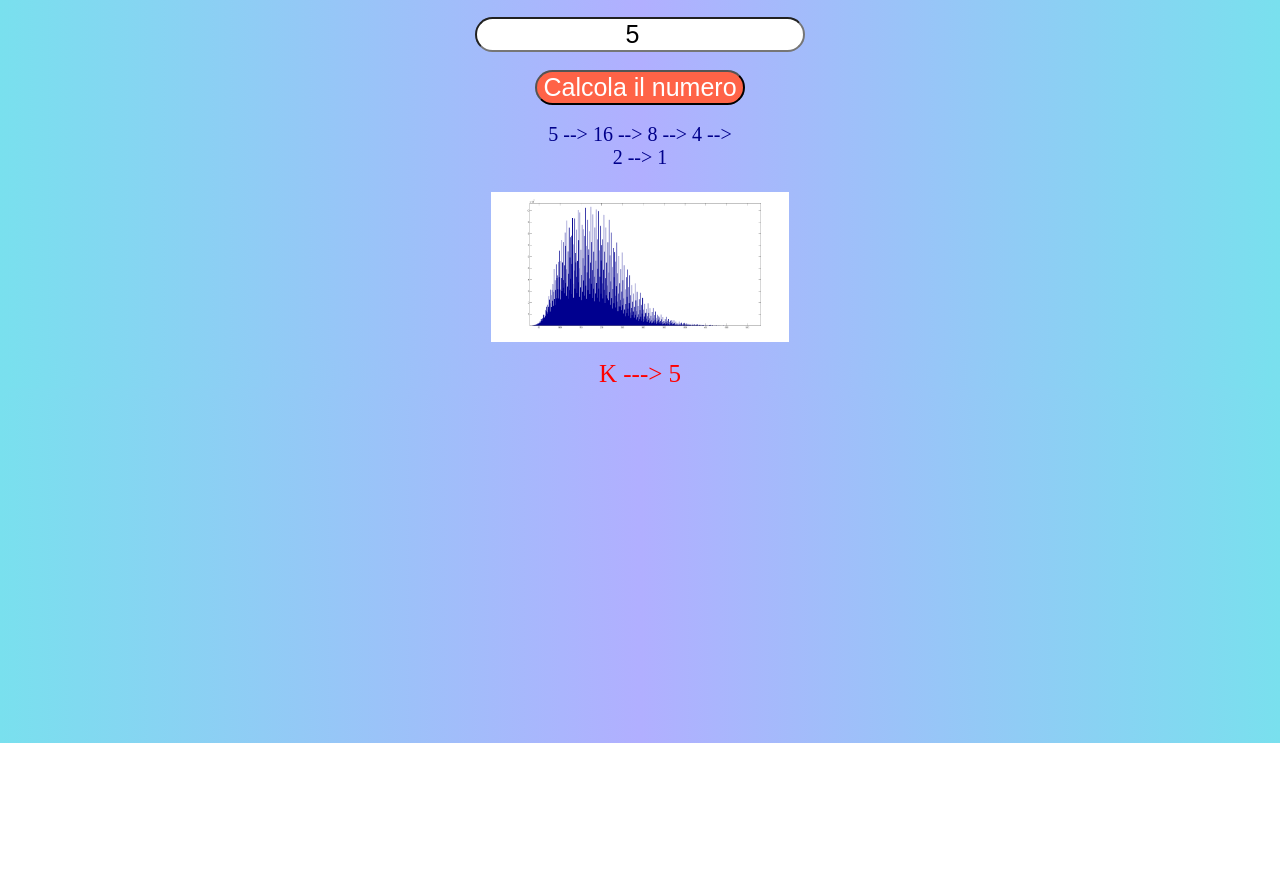
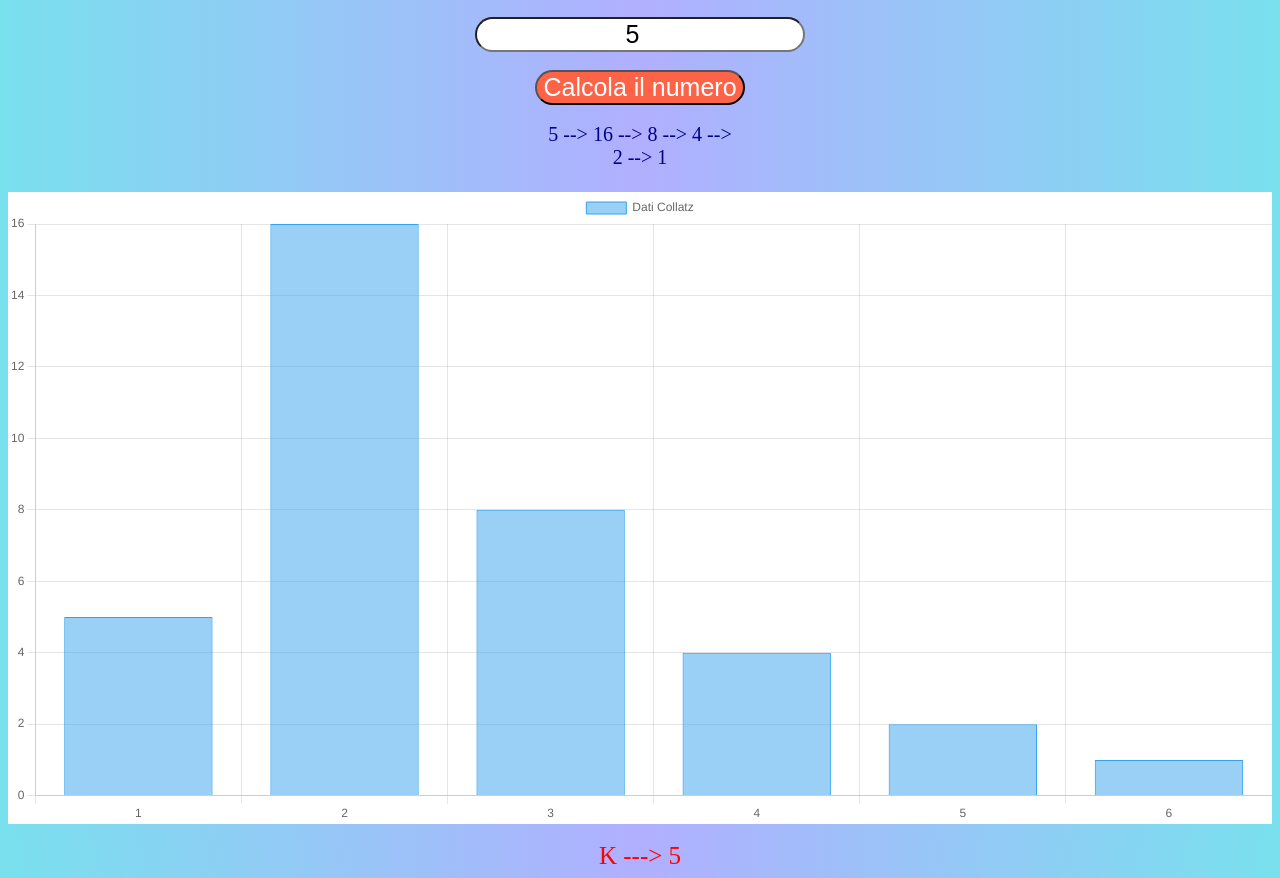
Before and after one commit to NicoMaker/Collatz, a plain HTML site: page index.html in a window 1280 px wide. Both pictures are taken after typing "5" into the empty fields and a click on the button "Calcola il numero". Shown: the part 57-935 px from the top of the page. Before the commit the page ends 800 px from the top, so only its background shows below. Drawn offline with nearby package versions, Linux system fonts and the light colour scheme.

Commit message:
Aggiunta Grafico Dinamico

```diff
--- a/Collatz.js
+++ b/Collatz.js
@@ -1,26 +1,51 @@
+document.getElementById("bar-chart").style.display = "none";
+document.getElementById("img").style.display = "block";
+
+let dati = {
+    labels: [],
+    datasets: [{
+        label: 'Dati Collatz',
+        borderWidth: 1,
+        data: []
+    }],
+};
+
+let myChart = null;
+
 function CalcolaCollatz() {
     let numero = InserisciNumero();
 
-    if (isNaN(numero) || (numero < 0)){
-        let StampaRisultato = "Inserisci numero valido";
+    if (isNaN(numero) || numero < 0 || numero === "") {
+        let StampaRisultato = "Inserisci un numero valido";
         let stampapassaggi = "";
 
         document.getElementById("passaggi").innerHTML = stampapassaggi;
         document.getElementById("risultato").innerHTML = StampaRisultato;
-    }
-    else {
+
+        document.getElementById("bar-chart").style.display = "none";
+        document.getElementById("img").style.display = "block";
+    } else {
+        document.getElementById("bar-chart").style.display = "block";
+        document.getElementById("img").style.display = "none";
+
         let risultato = CalcolaRisultato(numero);
 
         let StampaRisultato = "K ---> " + risultato;
-        document.getElementById("risultato").innerHTML = StampaRisultato
+        document.getElementById("risultato").innerHTML = StampaRisultato;
     }
 }
+
 
 let InserisciNumero = () => parseInt(document.getElementById("numero").value);
 
 function CalcolaRisultato(numero) {
+    dati.labels = [];
+    dati.datasets[0].data = [];
 
     let k = 0, passaggi = 0, stampaHTML = "";
+
+    dati.labels.push(passaggi + 1)
+    dati.datasets[0].data.push(numero)
 
     while (numero > 1) {
         passaggi++;
@@ -37,6 +62,8 @@ function CalcolaRisultato(numero) {
             numero = 3 * numero + 1;
             k++;
         }
+        dati.labels.push(passaggi + 1)
+        dati.datasets[0].data.push(numero)
     }
 
     stampaHTML += " 1";
@@ -46,5 +73,26 @@ function CalcolaRisultato(numero) {
 
     document.getElementById("passaggi").innerHTML = stampaHTML;
 
+    if (myChart) {
+        myChart.destroy();
+    }
+
+    let config = {
+        type: 'bar',
+        data: dati,
+        options: {
+            scales: {
+                y: {
+                    beginAtZero: true
+                }
+            }
+        }
+    };
+
+    let ctx = document.getElementById('bar-chart').getContext('2d');
+    myChart = new Chart(ctx, config);
+
+    document.getElementById("img").style.display = "none";
+
     return k;
 }
--- a/StyleCollatz.css
+++ b/StyleCollatz.css
@@ -34,6 +34,9 @@ button {
     background: linear-gradient(to right, #79E0EE, #B1AFFF, #79E0EE);
 }
 
+canvas{
+    background-color: white;
+}
 img {
     display: block;
     margin: 0 auto;
--- a/index.html
+++ b/index.html
@@ -7,11 +7,11 @@
     <title>Collatz</title>
     <link rel="stylesheet" href="StyleCollatz.css" />
     <link rel="icon" href="Collatz.png" type="image/jpg">
+    <script src="https://cdn.jsdelivr.net/npm/chart.js"></script>
+    <script src="Collatz.js" defer></script>
 </head>
 
 <body>
-    <script src="Collatz.js"></script>
-
     <h1>Congettura di Collatz</h1>
 
     <input type="number" id="numero" placeholder="Inserisci numero">
@@ -23,10 +23,10 @@
     <br>
     <br>
     <div id="passaggi"></div>
-    <img src="Collatz.png">
+    <canvas id="bar-chart"></canvas>
+    <img id="img" src="Collatz.png">
     <br>
     <div id="risultato"></div>
-
 </body>
 
 </html>
```
